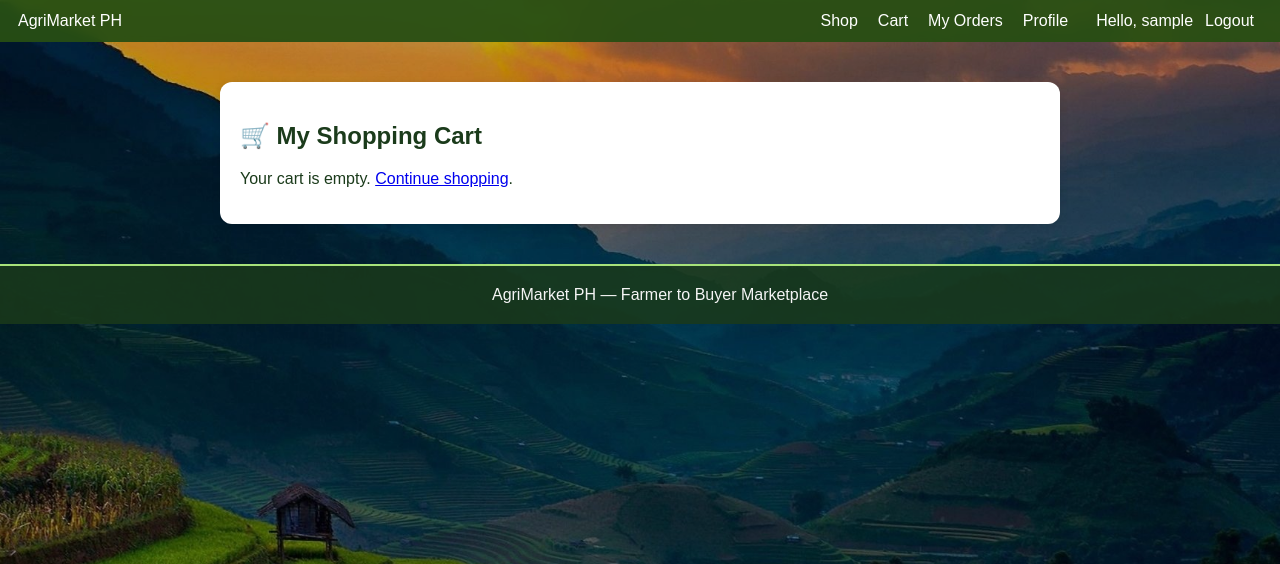
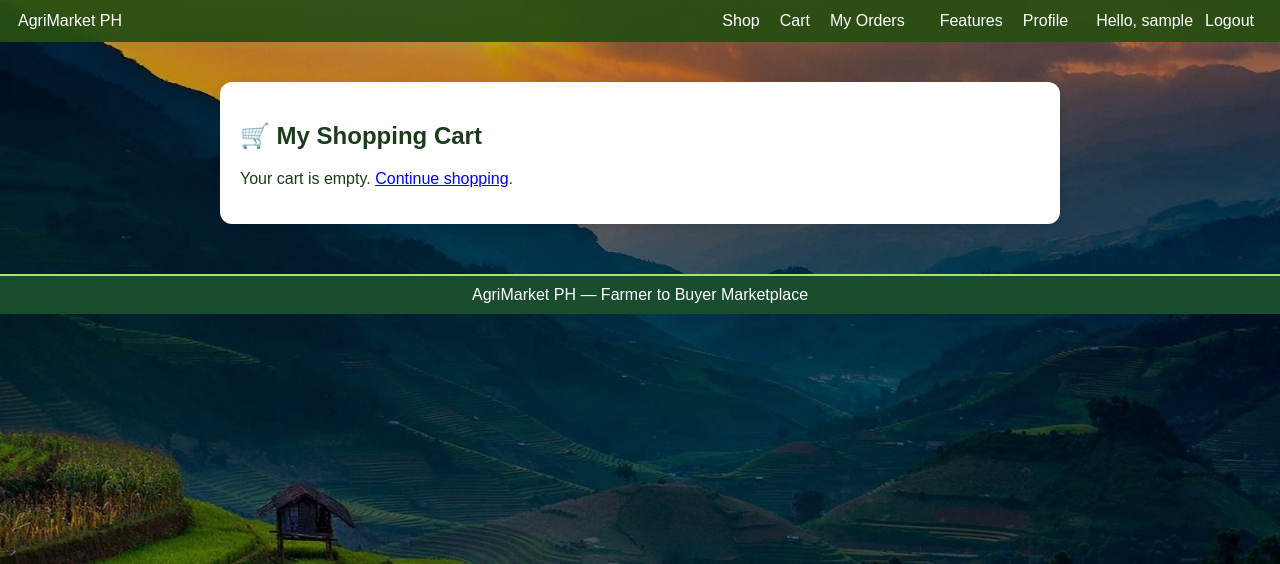
Before and after one commit to gabrielvldzz/agrimarket-ph, a Flask app: page /cart in a window 1280 px wide. Shown: the top 564 px of that part. Run offline with Flask 3, Linux system fonts and the light colour scheme; the visitor is signed in with stand-in values (Sample User, id 1); data that the repository does not hold is empty; the page is wider than the window, and the part outside it is not shown.

Commit message:
Add Features page and footer banner to base.html

```diff
--- a/app.py
+++ b/app.py
@@ -12,6 +12,7 @@ from datetime import datetime
 
 import forms
 from importlib import reload
+
 reload(forms)
 print("🔁 Reloaded ProductForm definition:", hasattr(forms.ProductForm, "quantity"))
 
@@ -285,6 +286,10 @@ def create_app():
         )
         return render_template('seller_orders.html', orders=orders)
 
+    @app.route('/features')
+    def features():
+        return render_template('features.html')
+
     @app.route('/healthz')
     def health_check():
         return "OK", 200
--- a/static/css/style.css
+++ b/static/css/style.css
@@ -124,3 +124,11 @@ textarea {
   font-size: 13px;
   color: #ddd;
 }
+
+.footer {
+  margin-top: auto;
+  background-color: #1a4d2e;
+  color: white;
+  text-align: center;
+  padding: 10px 0;
+}
--- a/templates/base.html
+++ b/templates/base.html
@@ -24,6 +24,8 @@
         <a href="{{ url_for('seller_orders') }}">Customer Orders</a>
       {% endif %}
 
+      <a href="{{ url_for('features') }}" style="margin-left: 15px; color: white; text-decoration: none;">Features</a>
+
       <a href="{{ url_for('profile') }}">Profile</a>
       <span style="margin-left:8px;">Hello, {{ current_user.username }}</span>
       <a href="{{ url_for('logout') }}">Logout</a>
@@ -47,6 +49,8 @@
     {% block content %}{% endblock %}
   </div>
 
-  <div class="footer">AgriMarket PH — Farmer to Buyer Marketplace</div>
+  <div class="footer" style="background-color:#1a4d2e; color:white; text-align:center; padding:10px 0; margin-top:50px;">
+    <p style="margin:0;">AgriMarket PH — Farmer to Buyer Marketplace</p>
+  </div>
 </body>
 </html>
```
Also changed, not shown: style.css (deleted, +0 -19 lines), templates/features.html (added, +38 -0 lines).
